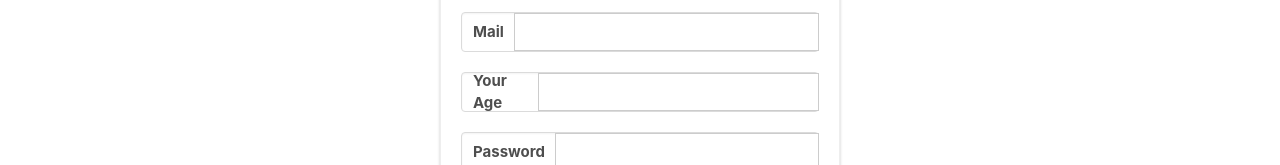
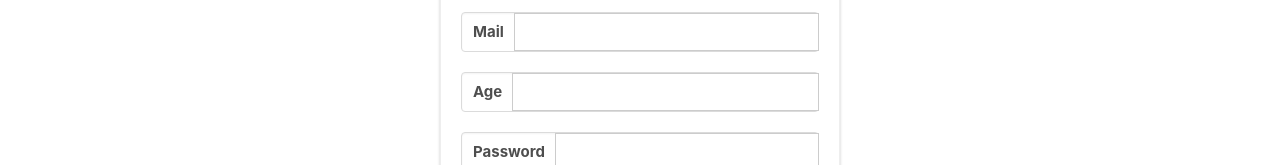
Before and after one commit to CaptCoonoor1/stockhub, a Vue app in the folder frontend/: page /signup in a window 1280 px wide. Shown: the part 172-337 px from the top of the page. Built offline with nearby package versions, Linux system fonts and the light colour scheme.

Commit message:
Changed your age to age

```diff
--- a/frontend/src/components/Auth/signup.vue
+++ b/frontend/src/components/Auth/signup.vue
@@ -11,7 +11,7 @@
           <input type="email" id="email" v-model="email" />
         </div>
         <div class="input">
-          <label for="age">Your Age</label>
+          <label for="age">Age</label>
           <input type="number" id="age" v-model.number="age" />
         </div>
         <div class="input">
```
